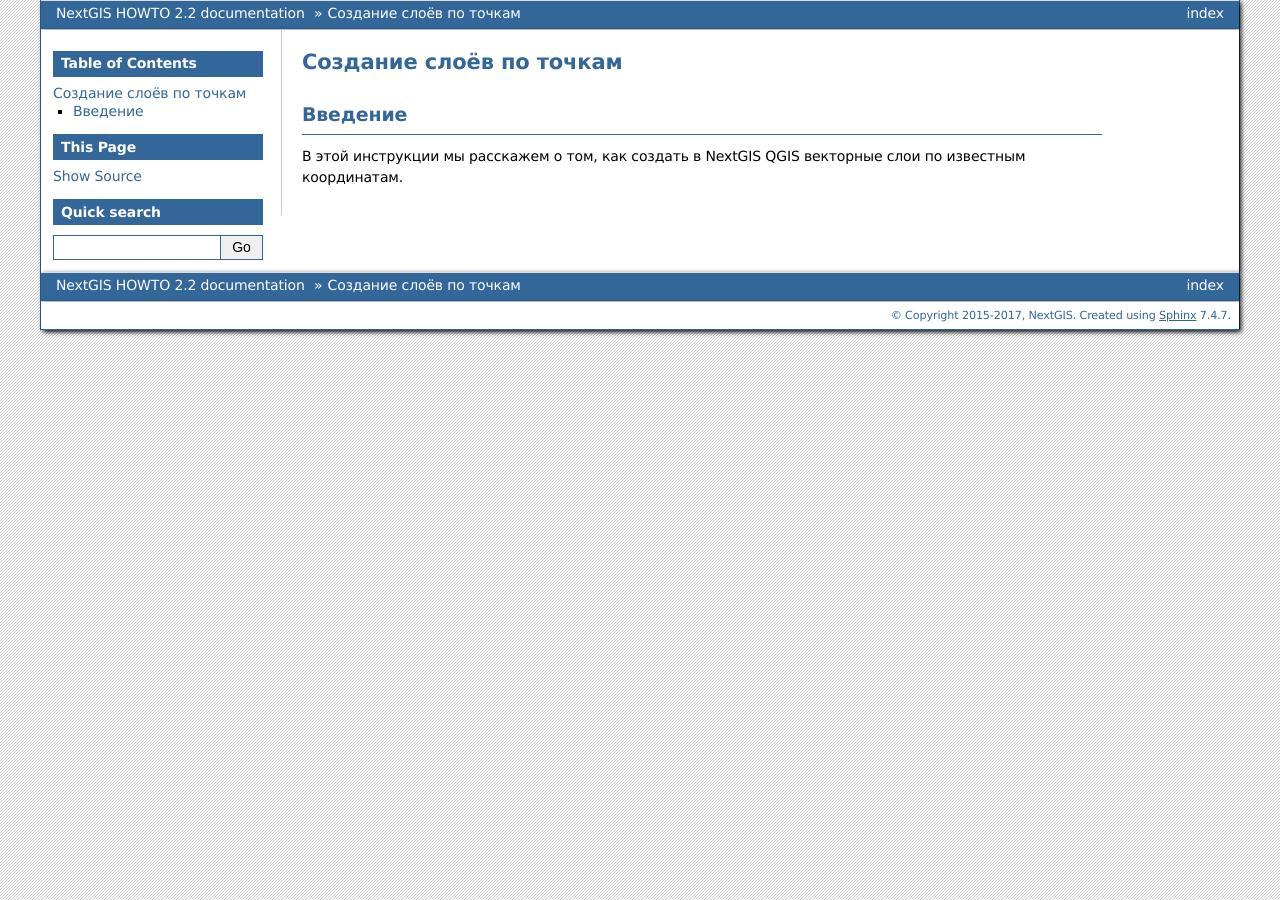
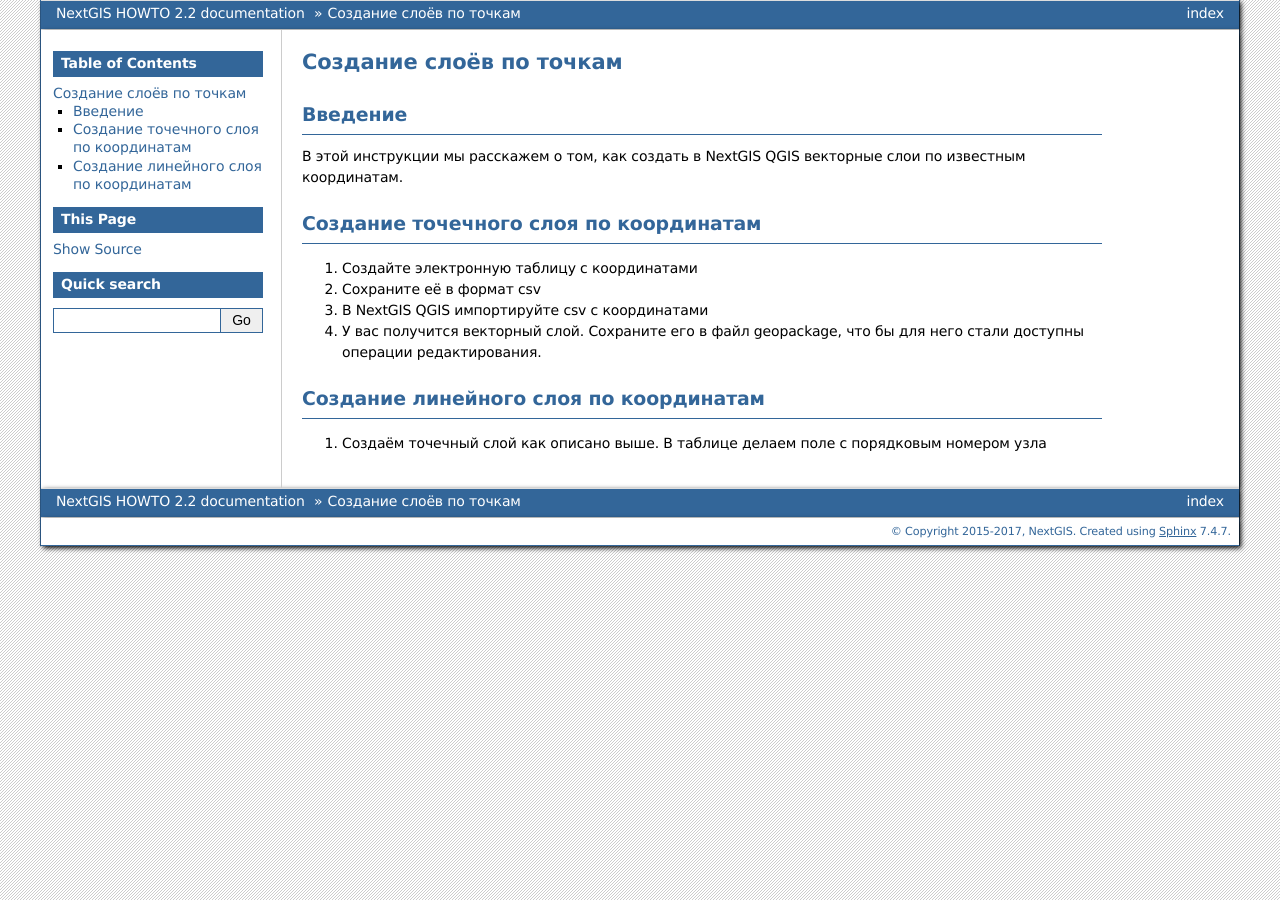
Before and after one commit to nextgis/docs_howto, a Sphinx documentation site: the page built from source/create_by_points.rst, in a window 1280 px wide. Built offline with Sphinx 7.4.7, drawn with Linux system fonts in a browser that asks for light colours; formulas are drawn with MathJax 3; pages that are not in the unit, such as notebooks, are missing from menus.

Commit message:
Update create_by_points.rst

```diff
--- a/source/create_by_points.rst
+++ b/source/create_by_points.rst
@@ -9,3 +9,16 @@
 ----------------------------
 
 В этой инструкции мы расскажем о том, как создать в NextGIS QGIS векторные слои по известным координатам.
+
+Создание точечного слоя по координатам
+--------------------------------------------
+
+1. Создайте электронную таблицу с координатами
+2. Сохраните её в формат csv
+3. В NextGIS QGIS импортируйте csv с координатами
+4. У вас получится векторный слой. Сохраните его в файл geopackage, что бы для него стали доступны операции редактирования.
+
+Создание линейного слоя по координатам
+----------------------------------------------
+
+1. Создаём точечный слой как описано выше. В таблице делаем поле с порядковым номером узла
```
